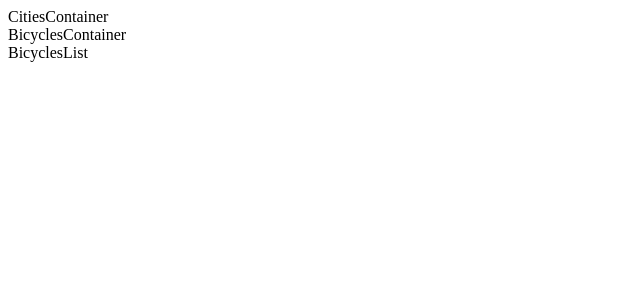
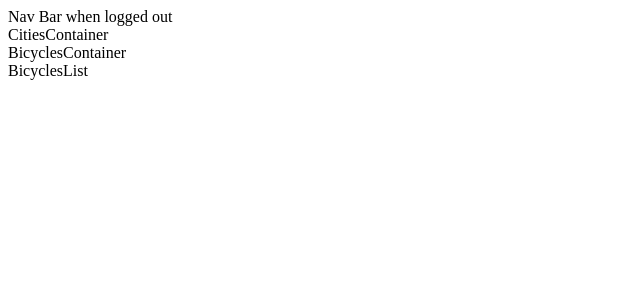
Before and after one commit to chadeyrasal/smb-final-frontend, a React (Create React App) app: page / in a window 1280 px wide. Shown: the top 300 px of the page, without its empty margins (0-640 px from the left). Built offline with nearby package versions, Linux system fonts and the light colour scheme; no server answers.

Commit message:
remove bootstrap from components

```diff
--- a/package.json
+++ b/package.json
@@ -3,7 +3,9 @@
   "version": "0.1.0",
   "private": true,
   "dependencies": {
+    "bootstrap": "^4.4.1",
     "react": "^16.11.0",
+    "react-bootstrap": "^1.0.0-beta.16",
     "react-dom": "^16.11.0",
     "react-redux": "^7.1.3",
     "react-router-dom": "^5.1.2",
--- a/src/components/NavBarLoggedOut.js
+++ b/src/components/NavBarLoggedOut.js
@@ -2,7 +2,9 @@ import React from 'react';
 
 const NavBarLoggedOut = () => {
   return(
-    <div></div>
+    <div>
+      Nav Bar when logged out
+    </div>
   )
 }
 
```
Also changed, not shown: 1 other file (tests, documents, lock files or other folders).
